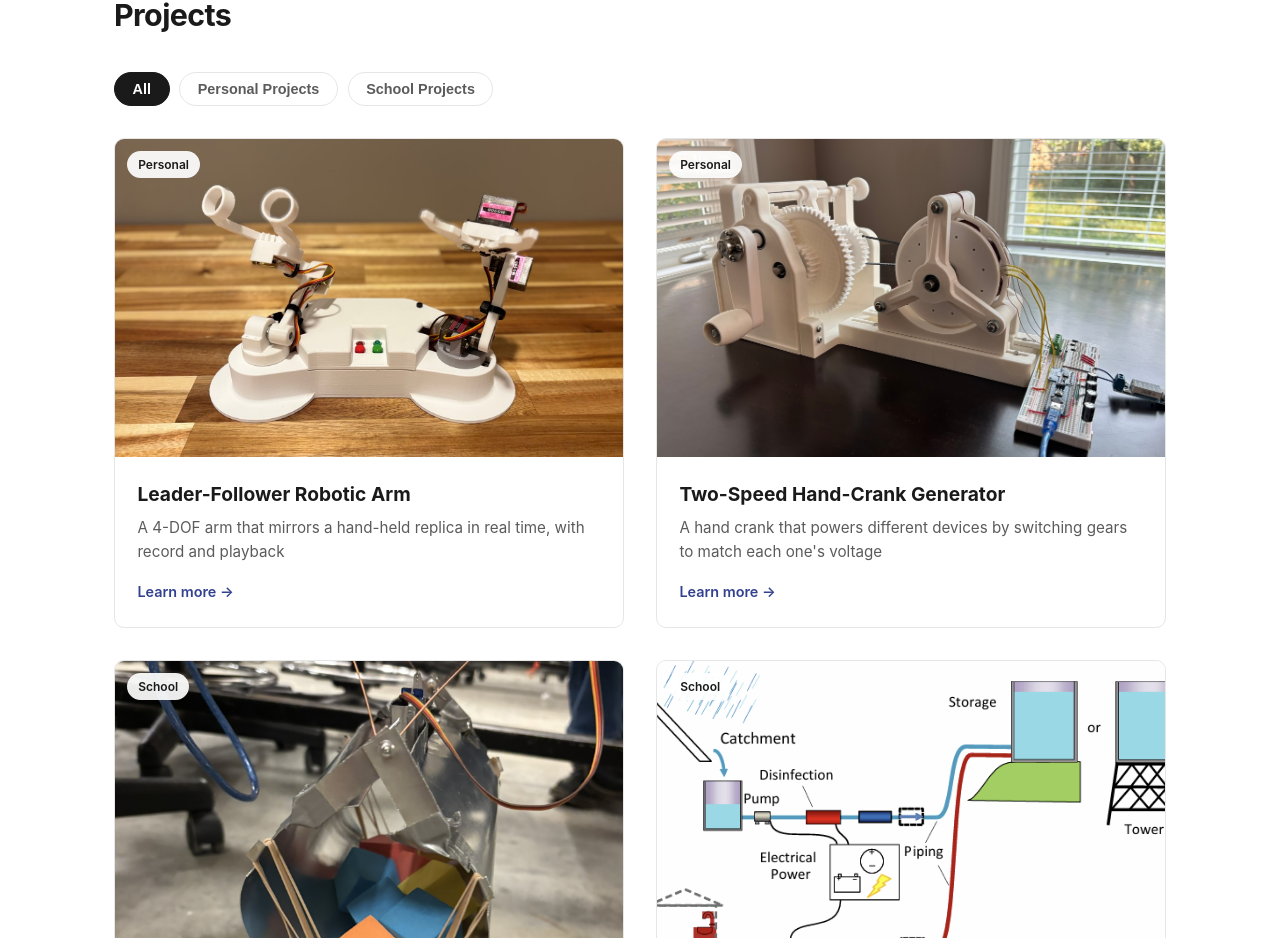
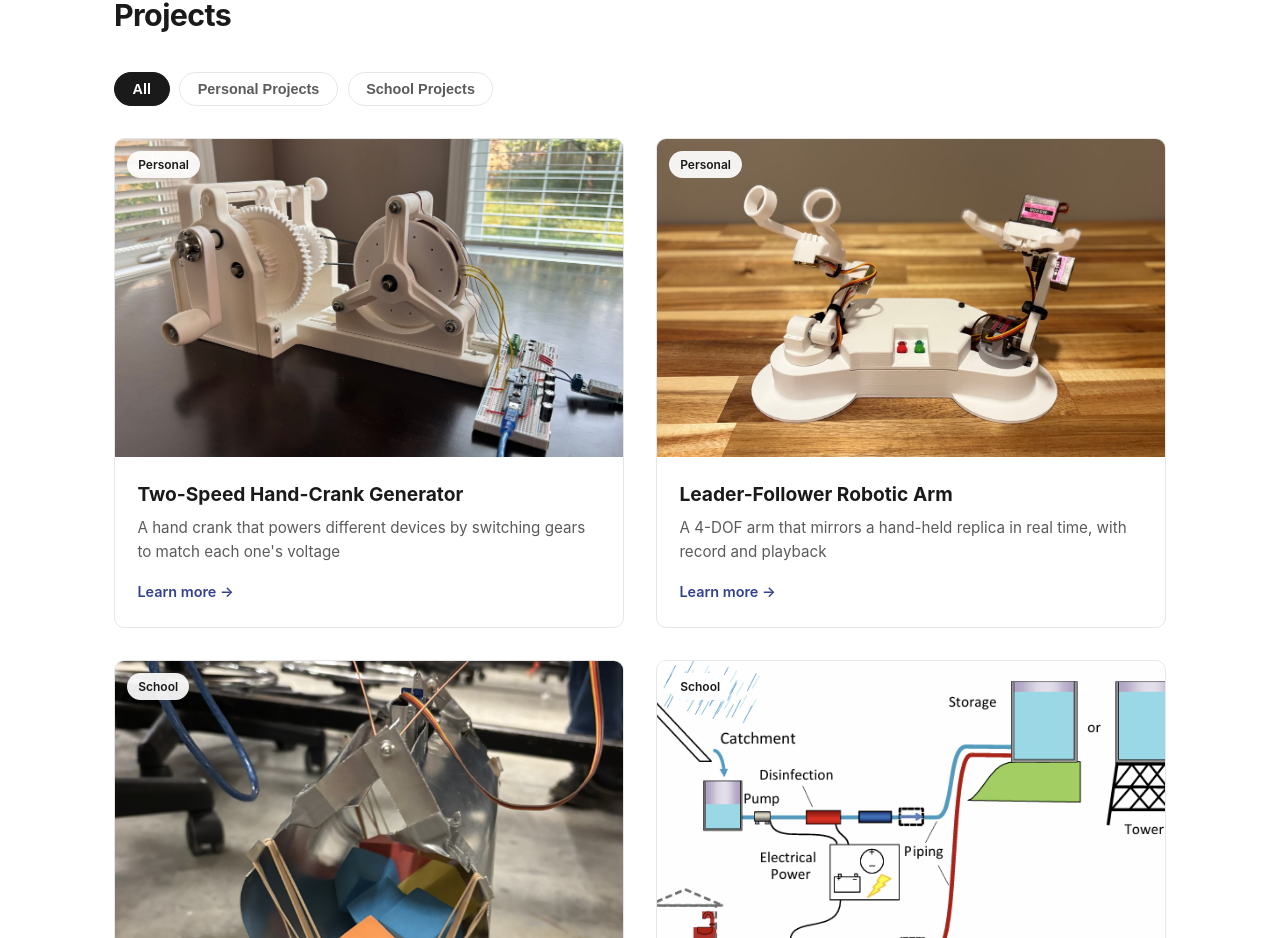
Before and after one commit to minhl6/portfolio, a React (Vite) app: page / in a window 1280 px wide. Shown: the part 1356-2294 px from the top of the page. Built offline with nearby package versions, Linux system fonts and the light colour scheme.

Commit message:
Reorder personal projects, expand generator tagline, update resume
Move Two-Speed Hand-Crank Generator ahead of the robotic arm in the
personal projects list, note the generator's connection to renewable
power generation, and sync the updated resume PDF.

```diff
--- a/src/data/projects.js
+++ b/src/data/projects.js
@@ -1,4 +1,11 @@
 export const projects = {
+    'two-speed-hand-crank-generator': {
+        title: 'Two-Speed Hand-Crank Generator',
+        category: 'personal',
+        tagline: 'A hand crank that powers different devices by switching gears to match each one\'s voltage',
+        image: `${import.meta.env.BASE_URL}projects/axial-flux-generator/card.jpeg`,
+        tools: [],
+    },
     'robotic-arm-design': {
         title: 'Leader-Follower Robotic Arm',
         category: 'personal',
@@ -114,13 +121,6 @@ int readSmoothedPot(int joint) {
                 ],
             },
         ],
-    },
-    'two-speed-hand-crank-generator': {
-        title: 'Two-Speed Hand-Crank Generator',
-        category: 'personal',
-        tagline: 'A hand crank that powers different devices by switching gears to match each one\'s voltage',
-        image: `${import.meta.env.BASE_URL}projects/axial-flux-generator/card.jpeg`,
-        tools: [],
     },
     chompy: {
         // --- card / routing basics (match existing field names) ---
--- a/src/pages/AxialFluxGeneratorPage.jsx
+++ b/src/pages/AxialFluxGeneratorPage.jsx
@@ -593,7 +593,7 @@ export default function AxialFluxGeneratorPage() {
 
                     <header className="project-detail-header">
                         <h1>{project.title}</h1>
-                        <p className="project-detail-tagline">A 3D printed hand-cranked generator that matches its own output voltage to the load using gear ratios, instead of electronics.</p>
+                        <p className="project-detail-tagline">A 3D printed hand-cranked generator that matches its own output voltage to the load using gear ratios, instead of electronics. It works on the same principle as the generators at the heart of wind, hydro, tidal, and geothermal power.</p>
                     </header>
 
                     <div className="project-detail-video">
```
Also changed, not shown: 2 other files (tests, documents, lock files or other folders).
